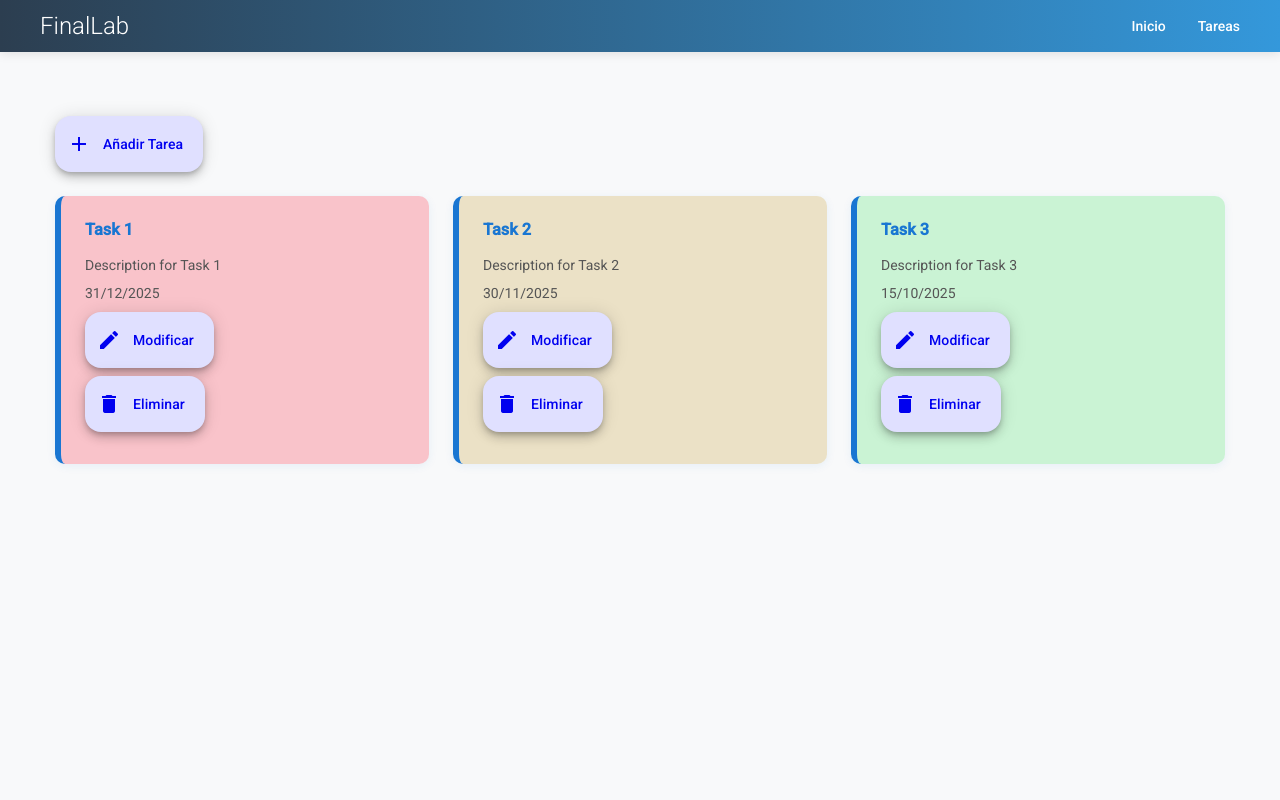
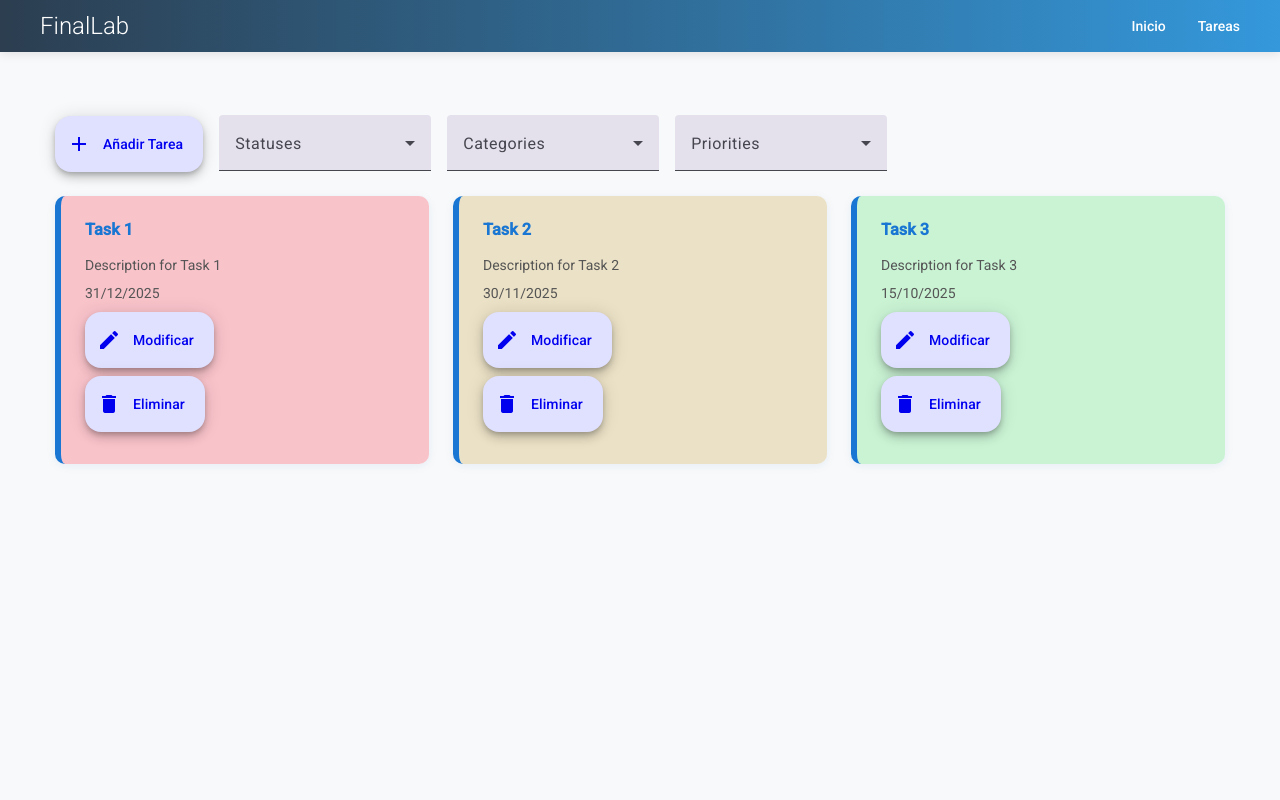
Before and after one commit to JuanFcoMiranda/FinalLab, an Angular app: page /tasks in a window 1280 px wide. Shown: the top 800 px of the page. Built offline with nearby package versions, Linux system fonts and the light colour scheme.

Commit message:
Added select controls to filter the data showed in the list

```diff
--- a/src/app/components/tasks-list/tasks-list.css
+++ b/src/app/components/tasks-list/tasks-list.css
@@ -44,3 +44,7 @@
     color: #555;
     line-height: 1.4;
 }
+
+.filter-field {
+    margin-right: 16px;
+}
--- a/src/app/components/tasks-list/tasks-list.html
+++ b/src/app/components/tasks-list/tasks-list.html
@@ -1,14 +1,41 @@
 <div class="tasks-header">
-    <button matFab extended class="add-task-btn" (click)="onAddTask()">
+    <button matFab extended class="add-task-btn filter-field" (click)="onAddTask()">
         <mat-icon>add</mat-icon>
         <mat-label>Añadir Tarea</mat-label>
     </button>
+    <mat-form-field class="filter-field">
+        <mat-label>Statuses</mat-label>
+        <mat-select [(ngModel)]="selectedStatus">
+            <mat-option>None</mat-option>
+            @for (status of statuses; track status) {
+                <mat-option [value]="status">{{ status }}</mat-option>
+            }
+        </mat-select>
+    </mat-form-field>
+    <mat-form-field class="filter-field">
+        <mat-label>Categories</mat-label>
+        <mat-select [(ngModel)]="selectedCategory">
+            <mat-option>None</mat-option>
+            @for (category of categories; track category) {
+                <mat-option [value]="category">{{ category }}</mat-option>
+            }
+        </mat-select>
+    </mat-form-field>
+    <mat-form-field class="filter-field">
+        <mat-label>Priorities</mat-label>
+        <mat-select [(ngModel)]="selectedPriority">
+            <mat-option>None</mat-option>
+            @for (priority of priorities; track priority) {
+                <mat-option [value]="priority">{{ priority }}</mat-option>
+            }
+        </mat-select>
+    </mat-form-field>
+
     <div class="tasks-list">
         @if (tasks.length === 0) {
             <p>No tasks available.</p>
         } @else {
-
-            @for (task of tasks; track task.id) {
+            @for (task of filteredTasks; track task.id) {
                 <div class="task-item" [appPriorityColor]="task.priority">
                     <h3>{{ task.title }}</h3>
                     <p>{{ task.description }}</p>
--- a/src/app/components/tasks-list/tasks-list.ts
+++ b/src/app/components/tasks-list/tasks-list.ts
@@ -2,13 +2,15 @@ import {Component, inject, OnInit} from '@angular/core';
 import {TaskService} from '../../services/task-service';
 import {DatePipe} from '@angular/common';
 import {PriorityColor} from "../../shared/directives/priority-color";
-import {Task} from "../../models/task";
+import {Task, TaskCategory, TaskPriority, TaskStatus} from "../../models/task";
 import {MatIcon} from "@angular/material/icon";
 import {MatFabButton} from "@angular/material/button";
 import {Router} from "@angular/router";
-import {MatLabel} from "@angular/material/form-field";
+import {MatFormField, MatLabel} from "@angular/material/form-field";
 import {MatDialog} from "@angular/material/dialog";
 import {ConfirmDialog} from "../confirm-dialog/confirm-dialog";
+import {FormsModule} from "@angular/forms";
+import {MatOption, MatSelect} from "@angular/material/select";
 
 @Component({
     selector: 'app-tasks-list',
@@ -17,7 +19,11 @@ import {ConfirmDialog} from "../confirm-dialog/confirm-dialog";
         PriorityColor,
         MatIcon,
         MatFabButton,
-        MatLabel
+        MatLabel,
+        FormsModule,
+        MatFormField,
+        MatSelect,
+        MatOption
     ],
     templateUrl: './tasks-list.html',
     styleUrl: './tasks-list.css'
@@ -28,6 +34,13 @@ export class TasksList implements OnInit {
     tasks: Task[] = [];
 
     private readonly dialog: MatDialog;
+    selectedStatus: TaskStatus | undefined = undefined;
+    selectedCategory: TaskCategory | undefined = undefined;
+    selectedPriority: TaskPriority | undefined = undefined;
+
+    priorities = Object.values(TaskPriority);
+    statuses = Object.values(TaskStatus);
+    categories = Object.values(TaskCategory);
 
     constructor(dialog: MatDialog) {
         this.dialog = dialog;
@@ -67,4 +80,12 @@ export class TasksList implements OnInit {
             }
         });
     }
+
+    get filteredTasks() {
+        return this.tasks.filter(task =>
+            (!this.selectedStatus || task.status === this.selectedStatus) &&
+            (!this.selectedCategory || task.category === this.selectedCategory) &&
+            (!this.selectedPriority || task.priority === this.selectedPriority)
+        );
+    }
 }
```
